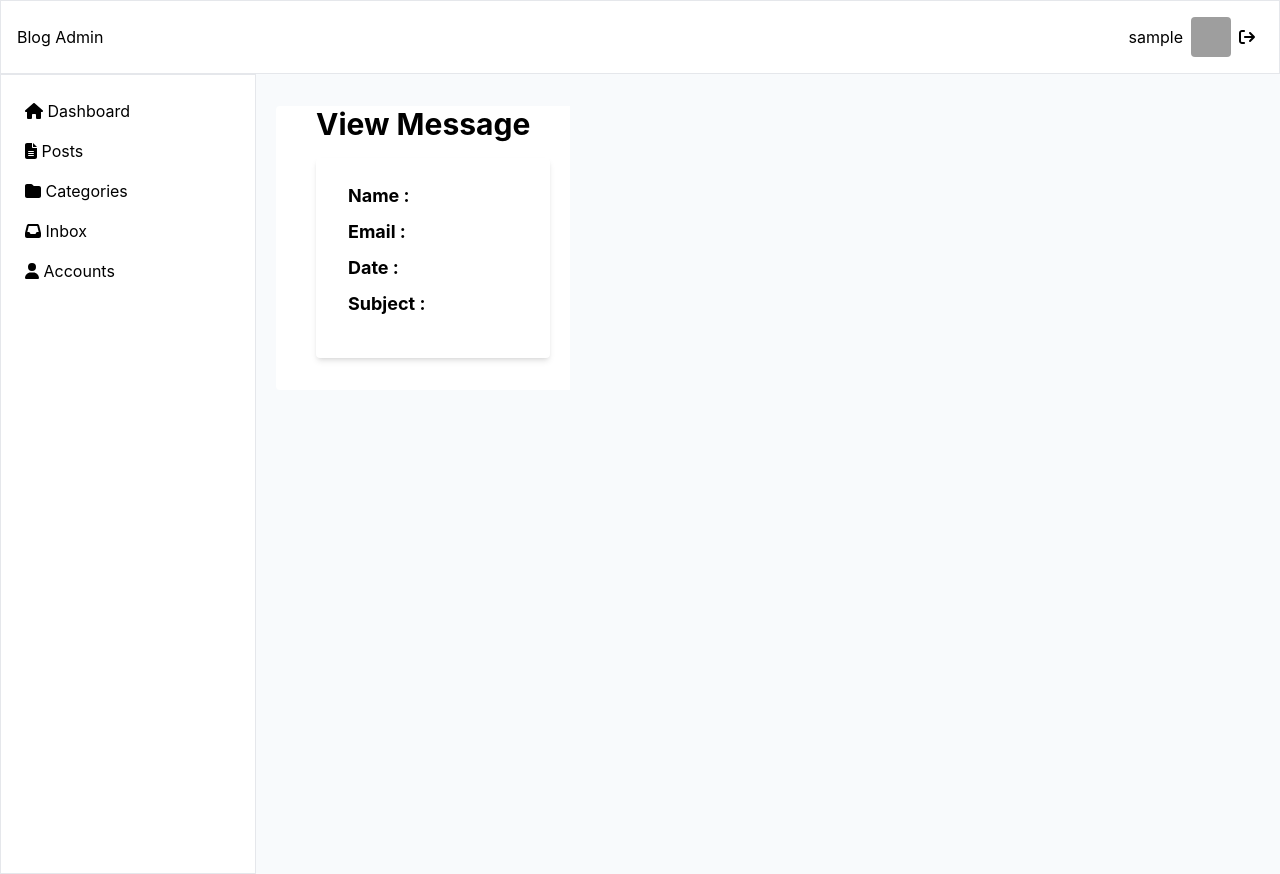
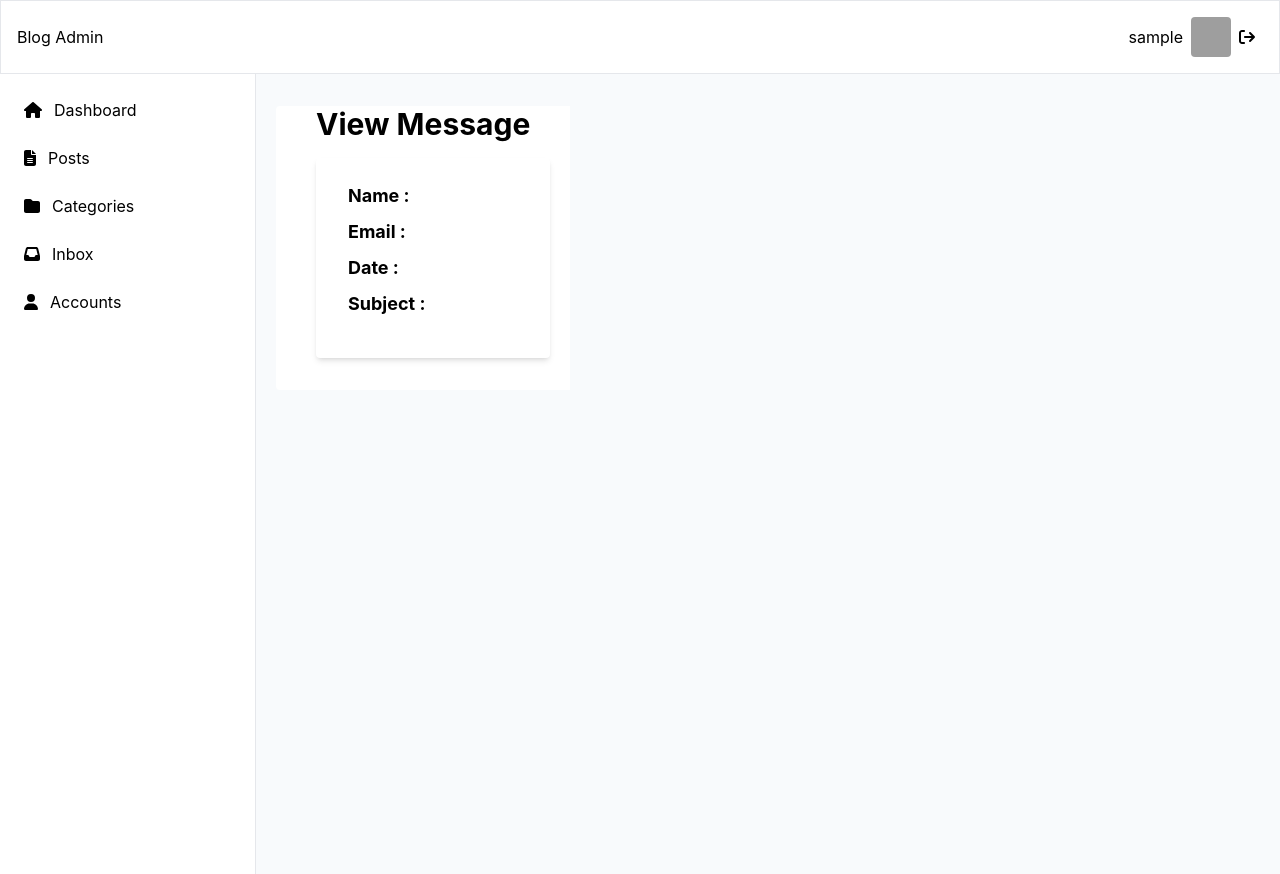
Before and after one commit to stazrouti/React-Blog-Admin, a React (Create React App) app: page /Admin/Inbox/1 in a window 1280 px wide. Built offline with nearby package versions, Linux system fonts and the light colour scheme; sample sign-in values are in the browser's storage; grey boxes are pictures that could not be loaded.

Commit message:
enhance the side bar design

```diff
--- a/src/layouts/SideBar.js
+++ b/src/layouts/SideBar.js
@@ -1,41 +1,34 @@
 import React from "react";
 import { FontAwesomeIcon } from "@fortawesome/react-fontawesome";
 import { faHome, faFileAlt, faFolder, faInbox, faUser } from "@fortawesome/free-solid-svg-icons";
-import { Link } from "react-router-dom";
+import { Link, useLocation } from "react-router-dom";
 
 function SideBar() {
+  const location = useLocation();
+
+  const links = [
+    { to: "/Admin/Dashboard", icon: faHome, label: "Dashboard" },
+    { to: "/Admin/Posts", icon: faFileAlt, label: "Posts" },
+    { to: "/Admin/Categories", icon: faFolder, label: "Categories" },
+    { to: "/Admin/Inbox", icon: faInbox, label: "Inbox" },
+    { to: "/Admin/Accounts", icon: faUser, label: "Accounts" },
+  ];
+
   return (
-    <nav className="border bg-white h-screen p-4">
-      {/* link to dashboard */}
-      <Link to="/Admin/Dashboard">
-        <div className="text-black-300 hover:text-blue-500 cursor-pointer rounded-md p-2">
-          <FontAwesomeIcon icon={faHome} /> Dashboard
-        </div>
-      </Link>
-      {/* link to posts */}
-      <Link to="/Admin/Posts">
-        <div className="text-black-300 hover:text-blue-500 cursor-pointer rounded-md p-2">
-          <FontAwesomeIcon icon={faFileAlt} /> Posts
-        </div>
-      </Link>
-    {/* link to Categories */}
-      <Link to="/Admin/Categories">
-        <div className="text-black-300 hover:text-blue-500 cursor-pointer rounded-md p-2">
-          <FontAwesomeIcon icon={faFolder} /> Categories
-        </div>
-      </Link>
-      {/* link to Inbox */}
-      <Link to="/Admin/Inbox">
-        <div className="text-black-300 hover:text-blue-500 cursor-pointer rounded-md p-2">
-          <FontAwesomeIcon icon={faInbox} /> Inbox
-        </div>
-      </Link>
-    {/* link to Account */}
-      <Link to="/Admin/Accounts">
-        <div className="text-black-300 hover:text-blue-500 cursor-pointer rounded-md p-2">
-          <FontAwesomeIcon icon={faUser} /> Accounts
-        </div>
-      </Link>
+    <nav className="border-r bg-white h-screen p-4 w-64">
+      {links.map((link) => (
+        <Link key={link.to} to={link.to} aria-label={link.label}>
+          <div
+            className={`flex items-center text-black-300 hover:text-blue-500 cursor-pointer rounded-md p-2 mb-2 ${
+              location.pathname === link.to ||
+              (location.pathname === "/Admin" && link.to === "/Admin/Dashboard") ? "bg-gray-200" : ""
+            }`}
+          >
+            <FontAwesomeIcon icon={link.icon} className="mr-3" />
+            <span>{link.label}</span>
+          </div>
+        </Link>
+      ))}
     </nav>
   );
 }
```
